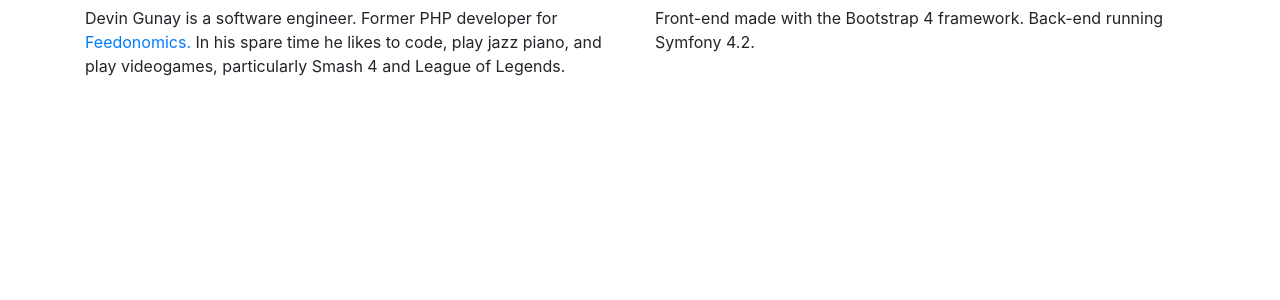
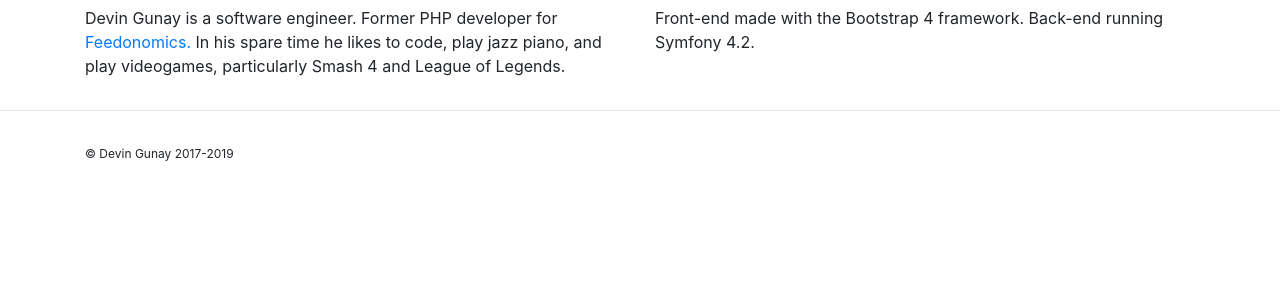
Before and after one commit to dgunay/devingunay.com, a Symfony app: template templates/about.html.twig in a window 1280 px wide. Shown: the part 293-593 px from the top of the page. Run offline with Twig, Linux system fonts and the light colour scheme; the template is opened without the code that fills it, so the values that code supplies are empty; some libraries are stand-ins or nearby versions.

Commit message:
Add copyright footer

```diff
--- a/templates/base.html.twig
+++ b/templates/base.html.twig
@@ -28,6 +28,15 @@
   {% endblock %}
   {% endblock %}
 
+  <hr/>
+  <footer style="bottom: 0;width: 100%;height: 50px;line-height: 50px;background-color: f5f5f5;">
+    <div class="container">
+      <span class-"text-muted" style="font-size:75%;">
+        &copy; Devin Gunay 2017-{{ "now"|date('Y') }}
+      </span>
+    </div>
+  </footer>
+
   {% block javascripts %}
   <script src="https://code.jquery.com/jquery-3.2.1.slim.min.js"
     integrity="sha384-KJ3o2DKtIkvYIK3UENzmM7KCkRr/rE9/Qpg6aAZGJwFDMVNA/GpGFF93hXpG5KkN"
```
